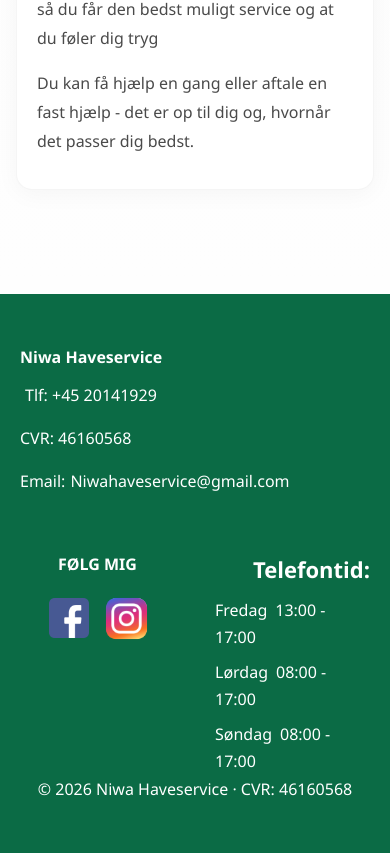
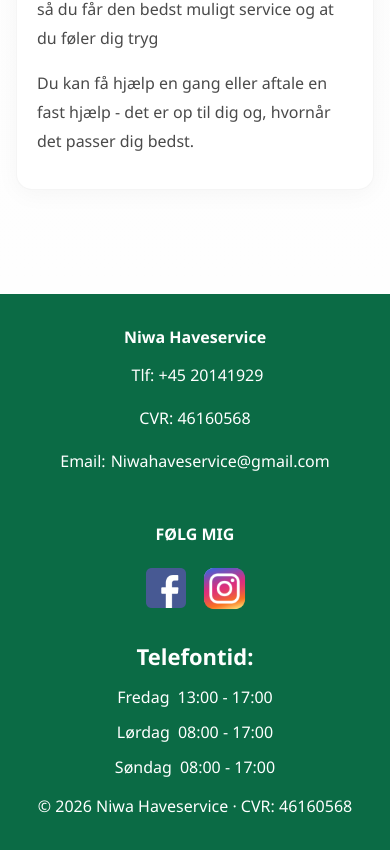
Before and after one commit to LilyWolfy1302/website, a React (Vite) app: page / in a window 390 px wide. Shown: the part 2091-2944 px from the top of the page. Built offline with nearby package versions, Linux system fonts and the light colour scheme.

Commit message:
fix: responsive contact and footer

```diff
--- a/src/components/footer.jsx
+++ b/src/components/footer.jsx
@@ -12,7 +12,7 @@ export default function Footer() {
     return(
         <footer className={styles.footer}>
                 <div className={styles.footerInner}>
-                  <div style={{flex:1}}>
+                  <div className={styles.contactSection}>
                     <strong>Niwa Haveservice</strong>
                     <a className={styles.phoneLink} href="tel:+4520141929">Tlf: +45 20141929</a>
                     <p>CVR: 46160568</p>
@@ -22,11 +22,9 @@ export default function Footer() {
                             Niwahaveservice@gmail.com
                         </a>
                     </p>
-
-
                   </div>
 
-                  <div style={{flex:1, display:"flex", flexDirection:"column", alignItems:"center"}}>
+                  <div className={styles.socialSection}>
                     <strong>FØLG MIG</strong>
                     <div className={styles.socialRow}>
                       <div className={styles.socialBtn} onClick={() => window.open(socialLinks[0].url, "_blank")}>
@@ -39,7 +37,7 @@ export default function Footer() {
                   </div>
 
                   <div className={styles.footerLinks}>
-                        <p style={{textAlign:"end", fontWeight:"bold", fontSize:"22px", margin:0,}}>Telefontid:</p>
+                        <p className={styles.hoursTitle}>Telefontid:</p>
                         {servicesTimes.map((item, index) => (
                             <div key={index} className={styles.footerLink}>
                                 <span>{item.dag}</span>
@@ -48,7 +46,7 @@ export default function Footer() {
                         ))}
                     </div>
                 </div>
-                <p style={{textAlign:"center", margin:0}}>© 2026 Niwa Haveservice · CVR: 46160568</p>
+                <p style={{textAlign:"center", margin:0,marginTop:"12px"}}>© 2026 Niwa Haveservice · CVR: 46160568</p>
               </footer>
     )
 }
--- a/src/styles/Contact.module.css
+++ b/src/styles/Contact.module.css
@@ -74,3 +74,56 @@
   text-decoration: underline;
   opacity: 0.8;
 }
+
+/* ================= MOBILE RESPONSIVE ================= */
+
+@media (max-width: 768px) {
+  .page {
+    padding-top: 80px;
+  }
+
+  .container {
+    margin-top: 40px;
+    padding: 15px;
+  }
+
+  .card {
+    flex-direction: column;
+    text-align: center;
+    padding: 25px 20px;
+  }
+
+  .left {
+    order: 2;
+  }
+
+  .right {
+    order: 1;
+  }
+
+  .title {
+    font-size: 32px;
+    margin-bottom: 20px;
+  }
+
+  .name {
+    font-size: 20px;
+    margin-bottom: 15px;
+  }
+
+  .info {
+    font-size: 16px;
+    margin-bottom: 15px;
+    word-break: break-word;
+  }
+
+  .helpText {
+    font-size: 16px;
+    margin-top: 15px;
+  }
+
+  .image {
+    width: 150px;
+    height: 150px;
+  }
+}
--- a/src/styles/Footer.module.css
+++ b/src/styles/Footer.module.css
@@ -18,6 +18,24 @@
 .footerInner strong {
   display: block;
   margin-bottom: 10px;
+}
+
+.contactSection {
+  flex: 1;
+}
+
+.socialSection {
+  flex: 1;
+  display: flex;
+  flex-direction: column;
+  align-items: center;
+}
+
+.hoursTitle {
+  text-align: end;
+  font-weight: bold;
+  font-size: 22px;
+  margin: 0;
 }
 
 .socialRow {
@@ -82,3 +100,52 @@
   text-decoration: underline;
   opacity: 0.8;
 }
+
+/* ================= MOBILE RESPONSIVE ================= */
+
+@media (max-width: 768px) {
+  .footer {
+    padding: 30px 15px;
+  }
+
+  .footerInner {
+    flex-direction: column;
+    align-items: center;
+    text-align: center;
+    gap: 30px;
+  }
+
+  .footerInner > div {
+    flex: none !important;
+    width: 100%;
+    align-items: center !important;
+  }
+
+  .footerLinks {
+    align-items: center;
+  }
+
+  .footerLinks p {
+    text-align: center !important;
+  }
+
+  .hoursTitle {
+    text-align: center;
+  }
+
+  .contactSection {
+    flex: none;
+  }
+
+  .socialSection {
+    flex: none;
+  }
+
+  .footerLink {
+    justify-content: center;
+  }
+
+  .socialRow {
+    justify-content: center;
+  }
+}
```
